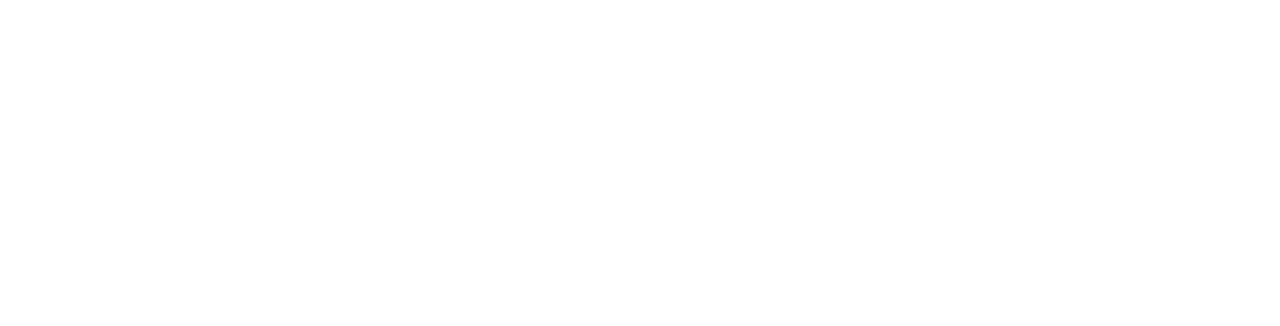
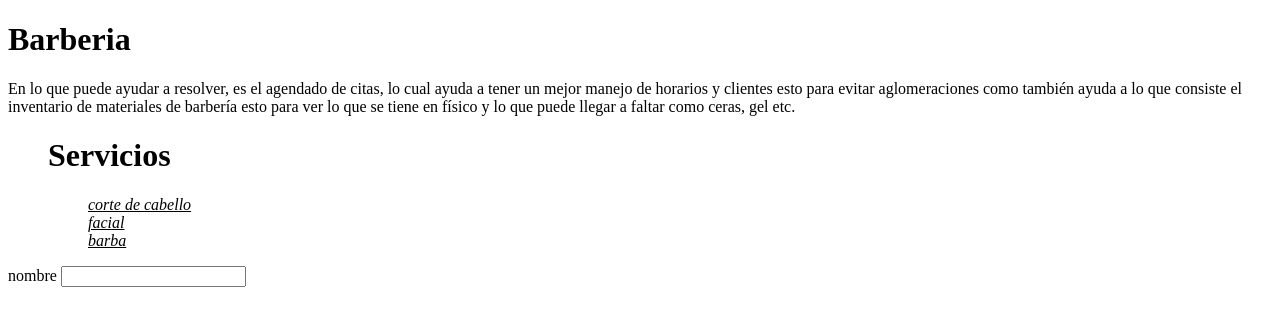
Before and after one commit to delacrurogelio-cmyk/Repositorio-informatica, a plain HTML site: page index.html in a window 1280 px wide. Drawn offline with Linux system fonts and the light colour scheme.

Commit message:
creacion de dos archivos base

```diff
--- a/index.html
+++ b/index.html
@@ -9,6 +9,20 @@
     <title>marco</title>
 </head>
 <body>
+    <h1>Barberia</h1>
+    <p>En lo que puede ayudar a resolver,  es el agendado de citas, lo cual ayuda a tener un mejor manejo de horarios y clientes esto para evitar aglomeraciones como también ayuda a lo que consiste el inventario de materiales de barbería esto para ver lo que se tiene en físico y lo que puede llegar a faltar como ceras, gel etc.</p>
+
+    <ul><h1>Servicios</h1>
+    <ul><i><u>corte de cabello</u></i></ul>
+    <ul><i><u>facial</i></u></ul>
+    <ul><i><u>barba</u></i></ul>
+    </ul>
+    <form >
+        <label >nombre</label>
+        <input type="text">
+    </form>
+
+
 
 </body>
 </html>
```
